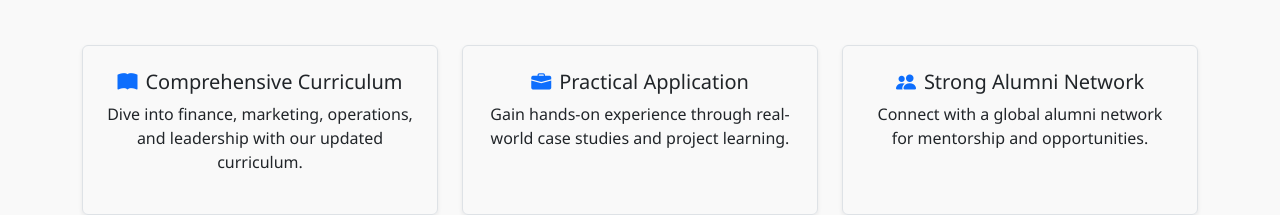
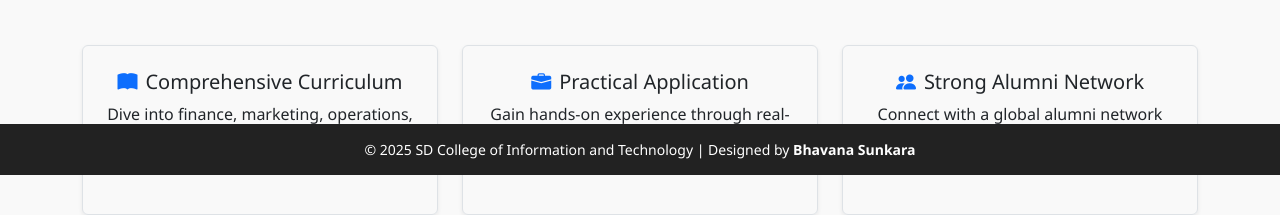
Before and after one commit to SunkaraBhavana3/mcamain, a plain HTML site: page index.html in a window 1280 px wide. Shown: the part 625-840 px from the top of the page. Drawn offline with nearby package versions, Linux system fonts and the light colour scheme.

Commit message:
Update index.html

```diff
--- a/index.html
+++ b/index.html
@@ -3,6 +3,9 @@
 <head>
   <meta charset="UTF-8" />
   <meta name="viewport" content="width=device-width, initial-scale=1.0"/>
+  <meta name="description" content="Official website of SD College of Information and Technology, providing information on courses, admissions, faculty, and student resources.">
+<meta name="keywords" content="Bhavana, Homepage, sd college of information, MCA Study material, MCA syllabus MCA important list, AKNU MCA Study material, AKNU MCA syllabus, mca 1st semester Study material, mca 2 semester Study material,mca 3 semester Study material, mca 4 semester Study material, AKNU MCA important list, AKNU MCA IMP list, sd college">
+<meta name="author" content="Sunkara Bhavana">
   <title>College Program Hub - MCA Program</title>
 
   <!-- Bootstrap 5 CSS & Icons -->
@@ -255,6 +258,9 @@
       <a href="#" class="text-dark"><i class="bi bi-linkedin"></i></a>
     </div>
   </footer>
+<footer style="position: fixed; bottom: 0; left: 0; width: 100%; background-color: #222; color: white; padding: 15px 0; text-align: center; font-size: 14px; z-index: 100;">
+  © 2025 SD College of Information and Technology | Designed by <strong>Bhavana Sunkara</strong>
+</footer>
 
   <!-- Scripts -->
   <script src="https://cdn.jsdelivr.net/npm/bootstrap@5.3.3/dist/js/bootstrap.bundle.min.js"></script>
```
